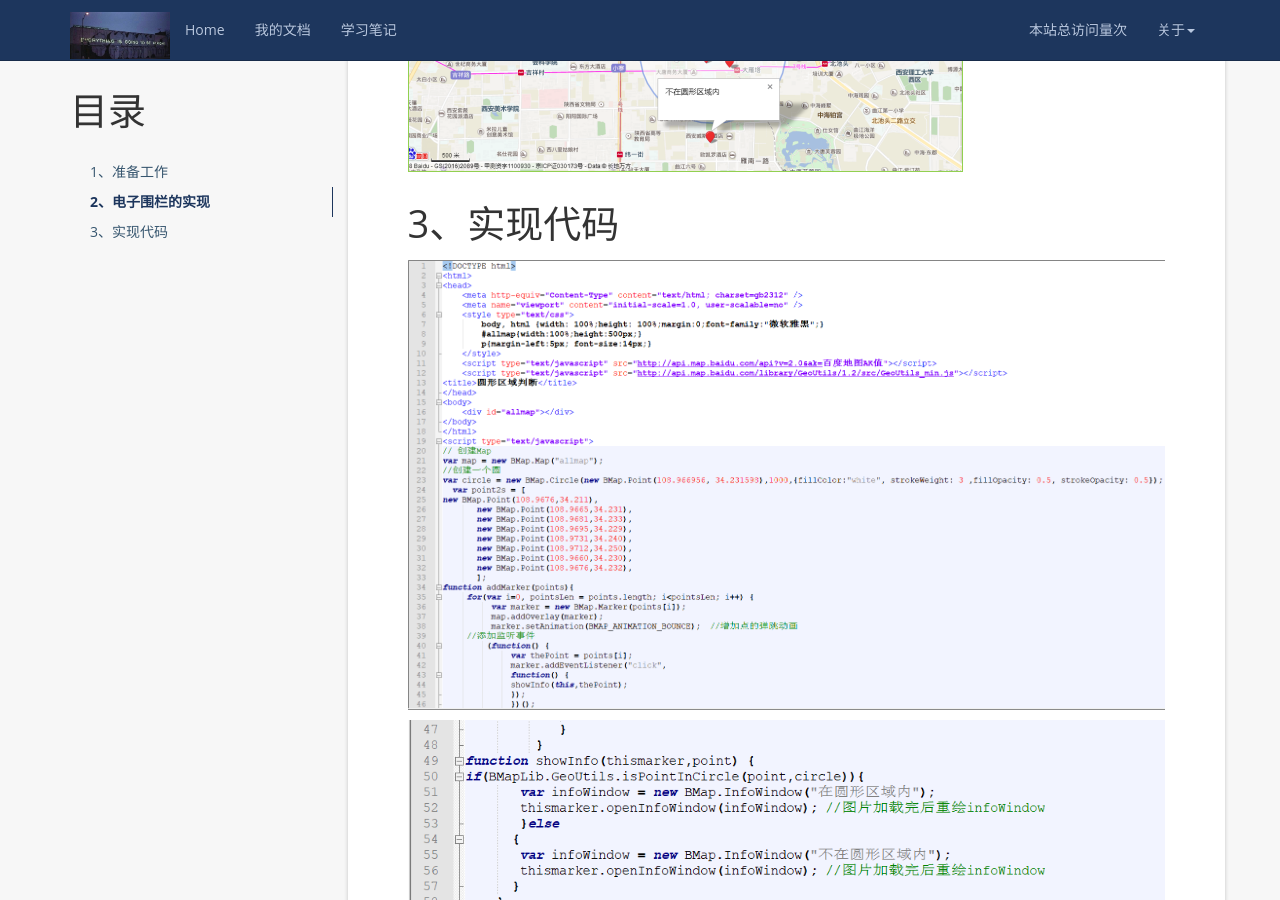
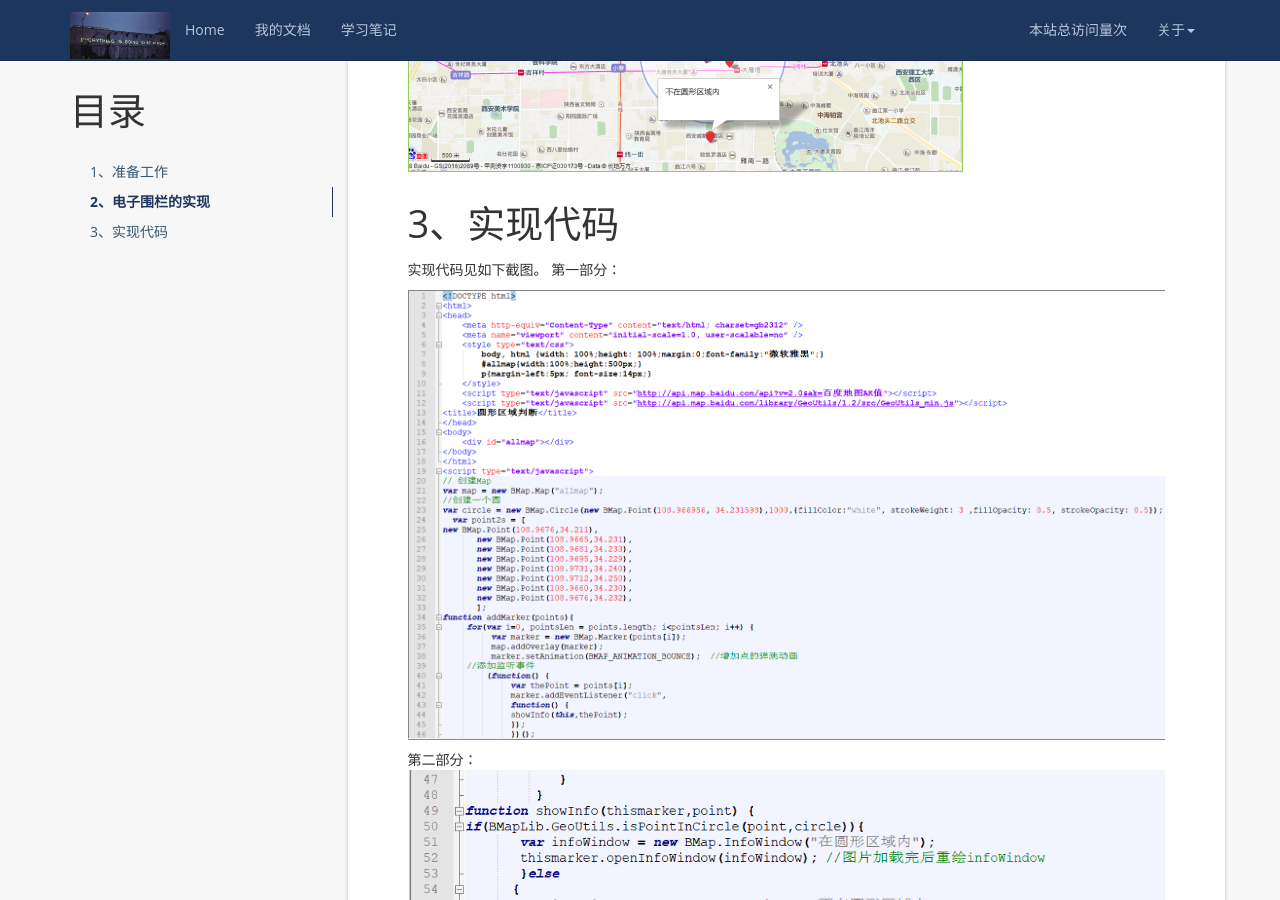
Before and after one commit to WEBLT/WEBLT.github.io, a Jekyll site: the page built from _posts/2018-12-8-electic-fence.md, in a window 1280 px wide and 900 px high, scrolled down 845 px. Built offline with Jekyll 4.4.1, drawn with Linux system fonts in a browser that asks for light colours; nearby versions of some CDN libraries; a script that is not in the unit is left out; comment, search, counter and statistics services are not loaded.

Commit message:
Update 2018-12-8-electic-fence.md

```diff
--- a/_posts/2018-12-8-electic-fence.md
+++ b/_posts/2018-12-8-electic-fence.md
@@ -23,8 +23,10 @@ tag: 教程
 ![/styles/images/02.png]({{ '/styles/images/02.png' | prepend: site.baseurl  }})
 
 # 3、实现代码
+实现代码见如下截图。
+第一部分：
 
 ![/styles/images/03.png]({{ '/styles/images/03.png' | prepend: site.baseurl  }})
 
-
+第二部分：
 ![/styles/images/04.png]({{ '/styles/images/04.png' | prepend: site.baseurl  }})
```
